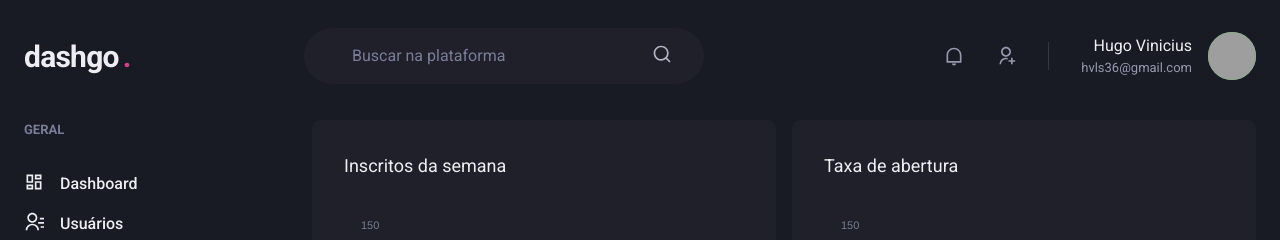
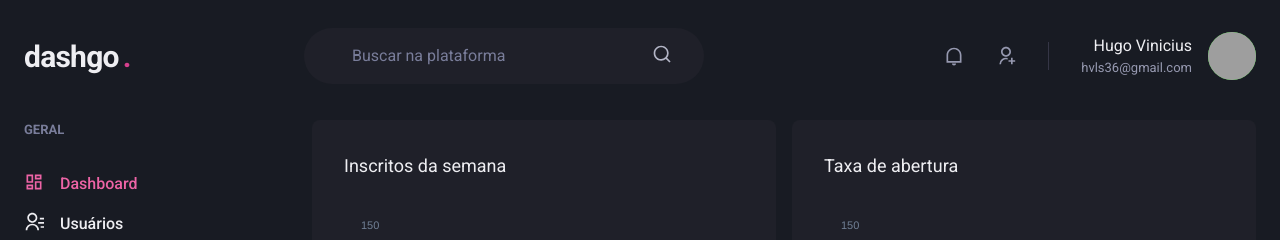
Before and after one commit to hugovinicius145/ignite-dashgo, a Next.js app: page /dashboard in a window 1280 px wide. Shown: the top 240 px of the page. Built offline with nearby package versions, Linux system fonts and the light colour scheme; grey boxes are pictures that could not be loaded.

Commit message:
Sinalizando link ativo

```diff
--- /dev/null
+++ b/src/components/ActiveLink.tsx
@@ -0,0 +1,35 @@
+import Link, { LinkProps } from 'next/link';
+import { useRouter } from 'next/router';
+import { cloneElement, ReactElement } from 'react';
+
+interface ActiveLinkProps extends LinkProps {
+  children: ReactElement;
+  shouldMatchExactHref?: boolean
+}
+
+export function ActiveLink({
+  children,
+  shouldMatchExactHref = false,
+  ...rest
+}: ActiveLinkProps) {
+  const { asPath } = useRouter();
+  let isActive = false;
+
+  if (shouldMatchExactHref && (asPath === rest.href || asPath === rest.as)) {
+    isActive = true;
+  }
+
+  if (!shouldMatchExactHref &&
+    (asPath.startsWith(String(rest.href)) ||
+    asPath.startsWith(String(rest.as)))) {
+      isActive = true;
+    }
+
+  return (
+    <Link {...rest}>
+      {cloneElement(children, {
+        color: isActive ? 'pink.400' : 'gray.50'
+      })}
+    </Link>
+  );
+}
--- a/src/components/Sidebar/NavLink.tsx
+++ b/src/components/Sidebar/NavLink.tsx
@@ -1,6 +1,6 @@
 import { Link as ChakraLink, Icon, Text, LinkProps as ChakraLinkProps } from "@chakra-ui/react";
 import { ElementType } from "react";
-import Link from 'next/link';
+import { ActiveLink } from "../ActiveLink";
 
 interface NavLinkProps extends ChakraLinkProps {
   icon: ElementType;
@@ -10,11 +10,11 @@
 
 export function NavLink({ icon, children, href, ...rest }: NavLinkProps) {
   return (
-    <Link href={href} passHref>
+    <ActiveLink href={href} passHref>
       <ChakraLink display="flex" align="center" {...rest}>
         <Icon as={icon} fontSize="20" />
         <Text ml="4" fontWeight="medium">{children}</Text>
       </ChakraLink>
-    </Link>
+    </ActiveLink>
   );
 }
```
